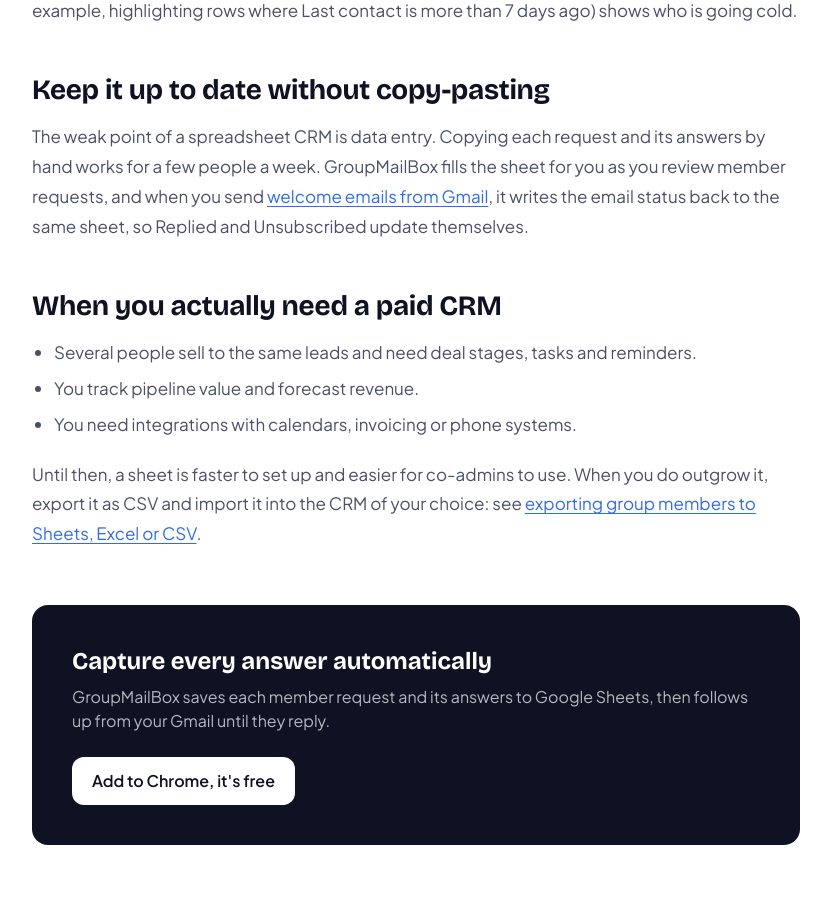
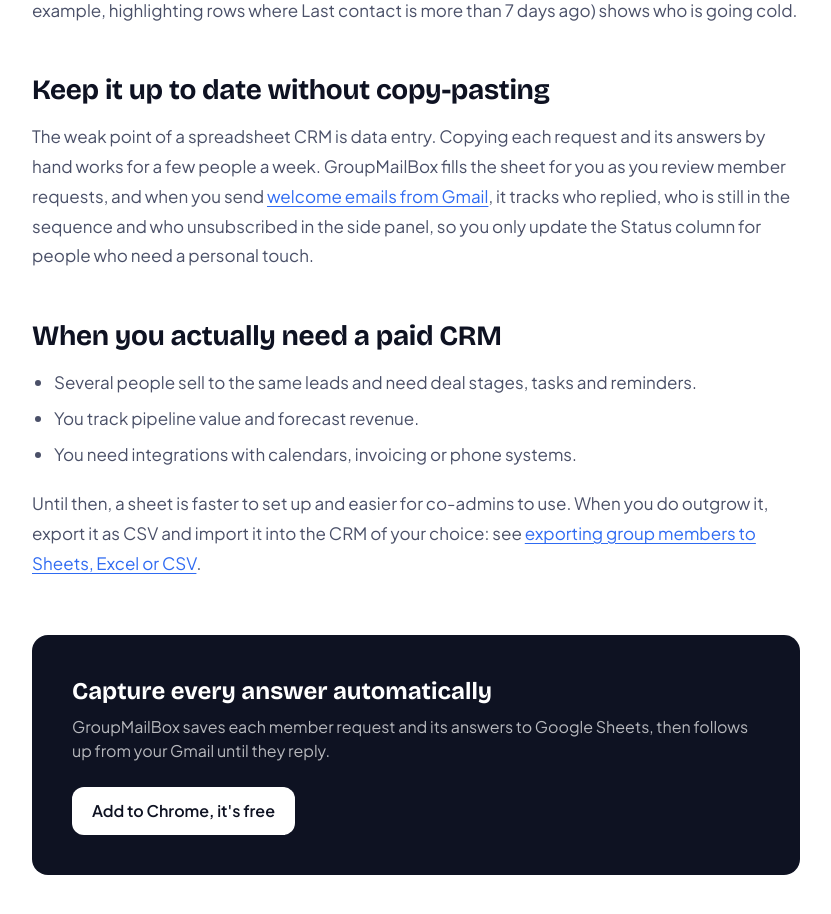
Before and after one commit to GroupMailBox/lynx-landing, a Next.js app: page /blog/google-sheets-crm-for-facebook-groups in a window 1280 px wide. Shown: the part 1800-2714 px from the top of the page, without its empty margins (224-1055 px from the left). Built offline with nearby package versions, Linux system fonts and the light colour scheme; no server answers.

Commit message:
Sheets CRM article: describe reply/unsubscribe tracking accurately (side panel, not written to the sheet)
Co-Authored-By: Claude Opus 5.5 <noreply@anthropic.com>

```diff
--- a/app/blog/google-sheets-crm-for-facebook-groups/page.tsx
+++ b/app/blog/google-sheets-crm-for-facebook-groups/page.tsx
@@ -87,8 +87,7 @@ export default function SheetsCrmArticle() {
       <p>
         The weak point of a spreadsheet CRM is data entry. Copying each request and its answers by hand works for a few people
         a week. GroupMailBox fills the sheet for you as you review member requests, and when you send{' '}
-        <Link href="/blog/email-facebook-group-members/">welcome emails from Gmail</Link>, it writes the email status back to
-        the same sheet, so Replied and Unsubscribed update themselves.
+        <Link href="/blog/email-facebook-group-members/">welcome emails from Gmail</Link>, it tracks who replied, who is still in the sequence and who unsubscribed in the side panel, so you only update the Status column for people who need a personal touch.
       </p>
 
       <h2>When you actually need a paid CRM</h2>
```
